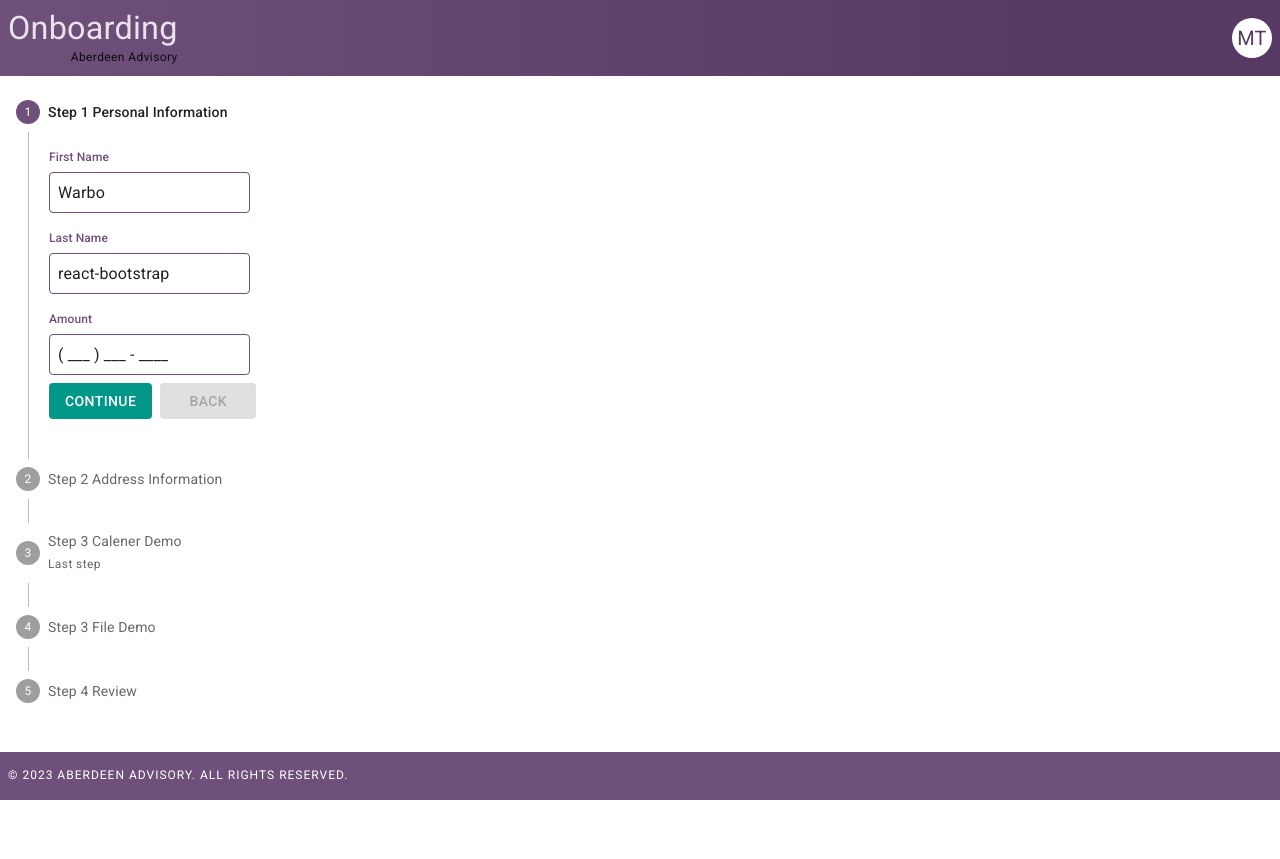
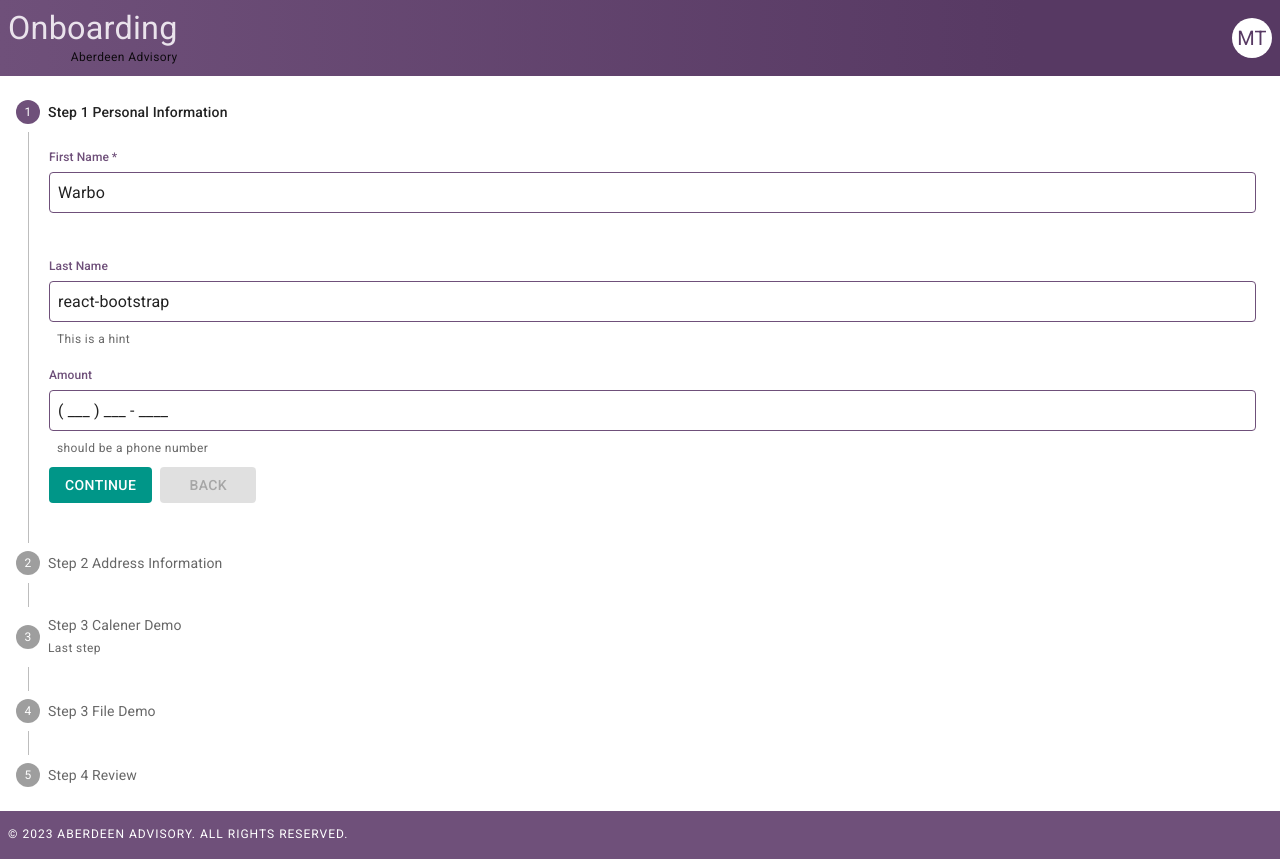
Before and after one commit to jwrigh26/poc-onboarding, a React (Vite) app: page / in a window 1280 px wide. Before the commit the page ends 800 px from the top, so only its background shows below. Built offline with nearby package versions, Linux system fonts and the light colour scheme.

Commit message:
Added error and hint to textfield as well as onChange and onBlur

```diff
--- a/src/components/Inputs/NumberTextfield.jsx
+++ b/src/components/Inputs/NumberTextfield.jsx
@@ -1,4 +1,11 @@
-import { StyledInput, StyledInputLabel, StyledFormControl } from './Styles';
+import { hasValue } from 'helpers/utils';
+import {
+  StyledInput,
+  StyledInputLabel,
+  StyledFormControl,
+  StyledErrorText,
+  StyledHintText,
+} from './Styles';
 import { NumericFormat, PatternFormat } from 'react-number-format';
 import PropTypes from 'prop-types';
 
@@ -10,9 +17,18 @@ import PropTypes from 'prop-types';
  * @param {string} props.id - Unique ID for the input
  * @param {string} props.label - Label text for the input
  * @param {string} props.formatType - Type of number format ('currency', 'integer', 'float')
+ * @param {string} props.error - Error text to display
+ * @param {string} props.hint - Hint text to display
  * @returns {JSX.Element} A formatted input field based on the specified number format.
  */
-export default function NumberTextfield({ id, label, formatType, ...props }) {
+export default function NumberTextfield({
+  id,
+  label,
+  formatType,
+  error,
+  hint,
+  ...props
+}) {
   // Custom props for NumericFormat  based on formatType
   let formatProps = {};
   let isPattern = false;
@@ -80,6 +96,8 @@ export default function NumberTextfield({ id, label, formatType, ...props }) {
           {...props}
         />
       )}
+      {error && <StyledErrorText>{error}</StyledErrorText>}
+      {hint && !hasValue(error) && <StyledHintText>{hint}</StyledHintText>}
     </StyledFormControl>
   );
 }
@@ -94,6 +112,8 @@ NumberTextfield.propTypes = {
     'percent',
     'phone',
   ]).isRequired,
+  error: PropTypes.string,
+  hint: PropTypes.string,
 };
 
 // ... Your existing StyledInputLabel and BootstrapInput styled components remain unchanged
--- a/src/components/Inputs/Styles.jsx
+++ b/src/components/Inputs/Styles.jsx
@@ -1,8 +1,36 @@
 import { alpha, styled } from '@mui/material/styles';
 import { hasValue } from '../../helpers/utils';
+import Box from '@mui/material/Box';
 import FormControl from '@mui/material/FormControl';
 import InputBase from '@mui/material/InputBase';
 import InputLabel from '@mui/material/InputLabel';
+import Typography from '@mui/material/Typography';
+
+export const StyledErrorText = styled((props) => (
+  <Typography variant="caption" {...props} />
+))(({ theme }) => ({
+  color: theme.palette.error.main,
+  marginTop: theme.spacing(1),
+  marginLeft: theme.spacing(1),
+  height: '20px',
+}));
+
+export const StyledHintText = styled((props) => (
+  <Typography variant="caption" {...props} />
+))(({ theme }) => ({
+  color: theme.palette.text.secondary,
+  marginTop: theme.spacing(1),
+  marginLeft: theme.spacing(1),
+  height: '20px',
+}));
+
+export const StyledGutter = styled((props) => <Box {...props} />)(
+  ({ theme }) => ({
+    marginTop: theme.spacing(1),
+    marginLeft: theme.spacing(1),
+    height: '20px',
+  })
+);
 
 export const StyledFormControl = styled((props) => (
   <FormControl variant="standard" {...props} />
@@ -38,7 +66,7 @@ export const StyledInput = styled((props) => (
   // defaultValue="react-bootstrap"
   // component to disable autocomplete
   <InputBase {...props} />
-))(({ theme, fullWidth, width }) => ({
+))(({ theme, width, fullWidth = true }) => ({
   'label + &': {
     marginTop: theme.spacing(3),
   },
--- a/src/components/Inputs/Textfield.jsx
+++ b/src/components/Inputs/Textfield.jsx
@@ -1,18 +1,65 @@
-import { StyledInput, StyledInputLabel, StyledFormControl } from './Styles';
+import { hasValue } from 'helpers/utils';
+import {
+  StyledInput,
+  StyledInputLabel,
+  StyledFormControl,
+  StyledErrorText,
+  StyledHintText,
+  StyledGutter,
+} from './Styles';
 import PropTypes from 'prop-types';
 
-export default function Textfield({ id, label, ...props }) {
+/**
+ * A text field component that renders a label, input, and optional error and hint text.
+ * @param {Object} props - The props object.
+ * @param {string} props.id - The ID of the text field.
+ * @param {string} props.label - The label for the text field.
+ * @param {string} [props.error] - The error message to display for the text field.
+ * @param {string} [props.hint] - The hint text to display for the text field.
+ * @returns {JSX.Element} - The text field component.
+ */
+export default function Textfield({
+  error,
+  hint,
+  id,
+  inputRef: ref,
+  label,
+  gutter,
+  onBlur: handleBlur,
+  onChange: handleChange,
+  required: isRequired,
+  ...props
+}) {
   return (
     <StyledFormControl>
-      <StyledInputLabel shrink htmlFor={id}>
+      <StyledInputLabel required={isRequired} shrink htmlFor={id}>
         {label}
       </StyledInputLabel>
-      <StyledInput id={id} {...props} />
+      <StyledInput
+        id={id}
+        name={label}
+        inputRef={ref}
+        onBlur={handleBlur}
+        onChange={handleChange}
+        {...props}
+      />
+      {error && <StyledErrorText>{error}</StyledErrorText>}
+      {hint && !hasValue(error) && <StyledHintText>{hint}</StyledHintText>}
+      {gutter && !hasValue(error) && !hasValue(hint) && (
+        <StyledHintText>&nbsp;</StyledHintText>
+      )}
     </StyledFormControl>
   );
 }
 
 Textfield.propTypes = {
+  error: PropTypes.string,
+  hint: PropTypes.string,
   id: PropTypes.string.isRequired,
+  inputRef: PropTypes.any.isRequired,
   label: PropTypes.string.isRequired,
+  gutter: PropTypes.bool,
+  onBlur: PropTypes.func,
+  onChange: PropTypes.func,
+  required: PropTypes.bool,
 };
--- a/src/modules/POC/POCStep1.jsx
+++ b/src/modules/POC/POCStep1.jsx
@@ -1,3 +1,4 @@
+import { useCallback, useRef } from 'react';
 import Box from '@mui/material/Box';
 import Button from 'components/Button';
 import PropTypes from 'prop-types';
@@ -11,23 +12,62 @@ export default function POCStep1({
   onNext: handleNext,
   totalSteps,
 }) {
+  const inputRef = useRef([]);
+
+  const handleValidation = (event) => {
+    event.preventDefault();
+    const values = inputRef.current.map((el) => el.value);
+    console.log(values);
+  };
+
+  const handleInput = useCallback(
+    (id) => (event) => {
+      event.preventDefault();
+      const input = inputRef.current[id];
+      const inputValue = inputRef.current[id].value;
+      console.log('Value', inputValue, 'input', input?.id);
+    },
+    []
+  );
+
   return (
     <>
       <Stack sx={{ mt: 2, gap: 2 }}>
-        <Textfield id="firstName" label="First Name" defaultValue="Warbo" />
+        <Textfield
+          id="firstName"
+          label="First Name"
+          defaultValue="Warbo"
+          // error="Something error!"
+          inputRef={(el) => (inputRef.current['firstName'] = el)}
+          required
+          gutter
+          onBlur={handleInput('firstName')}
+          onChange={handleInput('firstName')}
+        />
         <Textfield
           id="lastName"
           label="Last Name"
           defaultValue="react-bootstrap"
+          hint="This is a hint"
+          inputRef={(el) => (inputRef.current['lastName'] = el)}
+          onBlur={handleInput('lastName')}
+          onChange={handleInput('lastName')}
         />
-        <NumberTextfield id="amount" label="Amount" formatType="phone" />
+        <NumberTextfield
+          id="amount"
+          label="Amount"
+          formatType="phone"
+          hint="should be a phone number"
+          // error="Something error!"
+          inputRef={(el) => (inputRef.current[2] = el)}
+        />
       </Stack>
       <Box sx={{ mb: 2 }}>
         <div>
           <Button
             variant="contained"
             color="secondary"
-            onClick={handleNext}
+            onClick={handleValidation}
             sx={{ mt: 1, mr: 1 }}
           >
             {index === totalSteps ? 'Finish' : 'Continue'}
```
